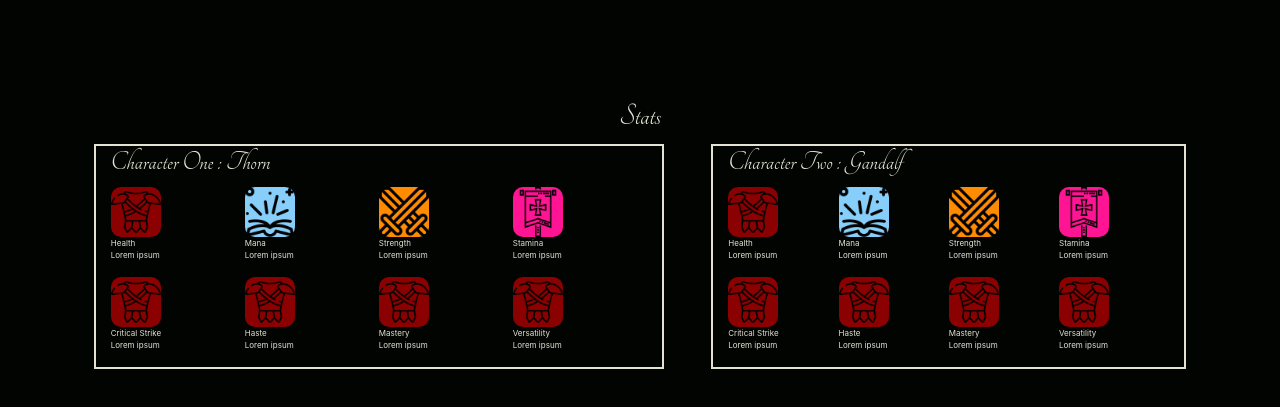
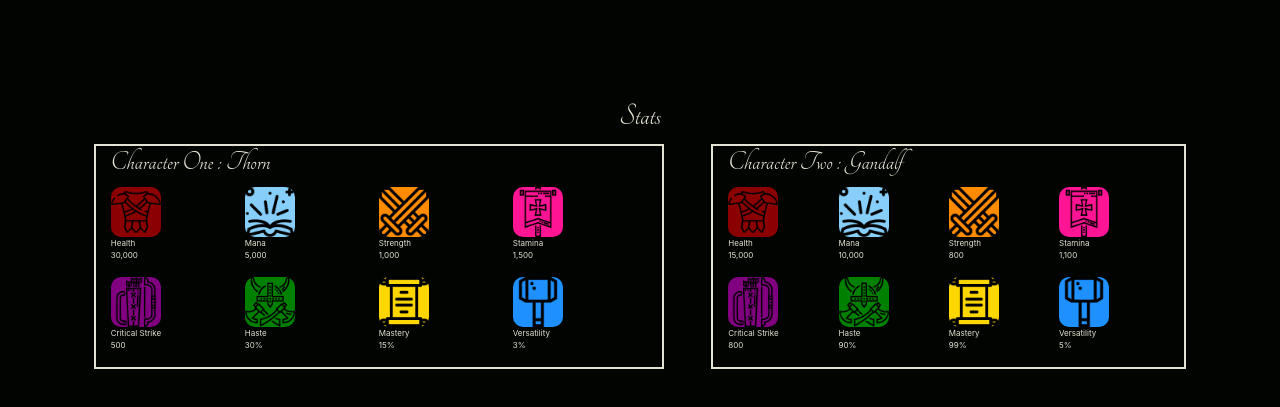
Before and after one commit to jwez192/project3_retake, a website: page index.html in a window 1280 px wide. Shown: the part 1435-1842 px from the top of the page. Drawn offline with nearby package versions, Linux system fonts and the light colour scheme.

Commit message:
beta 1.5

```diff
--- a/index.html
+++ b/index.html
@@ -207,35 +207,35 @@
 
                     <article class="col-3">
                         <div class="health"></div>
-                        <p>Health <br> Lorem ipsum</p>
+                        <p>Health <br> 30,000</p>
                     </article>
                     <article class="col-3">
                         <div class="int"></div>
-                        <p>Mana <br> Lorem ipsum</p>
+                        <p>Mana <br> 5,000</p>
                     </article>
                     <article class="col-3">
                         <div class="strength"></div>
-                        <p> Strength<br> Lorem ipsum</p>
+                        <p> Strength<br> 1,000</p>
                     </article>
                     <article class="col-3">
                         <div class="stamina"></div>
-                        <p>Stamina <br> Lorem ipsum</p>
+                        <p>Stamina <br> 1,500</p>
                     </article>
                     <article class="col-3">
-                        <div class="health"></div>
-                        <p>Critical Strike <br> Lorem ipsum</p>
+                        <div class="crit"></div>
+                        <p>Critical Strike <br> 500</p>
                     </article>
                     <article class="col-3">
-                        <div class="health"></div>
-                        <p>Haste <br> Lorem ipsum</p>
+                        <div class="haste"></div>
+                        <p>Haste <br> 30%</p>
                     </article>
                     <article class="col-3">
-                        <div class="health"></div>
-                        <p>Mastery <br> Lorem ipsum</p>
+                        <div class="mastery"></div>
+                        <p>Mastery <br> 15%</p>
                     </article>
                     <article class="col-3">
-                        <div class="health"></div>
-                        <p>Versatility <br> Lorem ipsum</p>
+                        <div class="vers"></div>
+                        <p>Versatility <br> 3%</p>
                     </article>
                 </article>
            </article>
@@ -245,35 +245,35 @@
 
                 <article class="col-3">
                     <div class="health"></div>
-                    <p>Health <br> Lorem ipsum</p>
+                    <p>Health <br> 15,000</p>
                 </article>
                 <article class="col-3">
                     <div class="int"></div>
-                    <p>Mana <br> Lorem ipsum</p>
+                    <p>Mana <br> 10,000</p>
                 </article>
                 <article class="col-3">
                     <div class="strength"></div>
-                    <p> Strength<br> Lorem ipsum</p>
+                    <p> Strength<br> 800</p>
                 </article>
                 <article class="col-3">
                     <div class="stamina"></div>
-                    <p>Stamina <br> Lorem ipsum</p>
+                    <p>Stamina <br> 1,100</p>
                 </article>
                 <article class="col-3">
-                    <div class="health"></div>
-                    <p>Critical Strike <br> Lorem ipsum</p>
+                    <div class="crit"></div>
+                    <p>Critical Strike <br> 800</p>
                 </article>
                 <article class="col-3">
-                    <div class="health"></div>
-                    <p>Haste <br> Lorem ipsum</p>
+                    <div class="haste"></div>
+                    <p>Haste <br> 90%</p>
                 </article>
                 <article class="col-3">
-                    <div class="health"></div>
-                    <p>Mastery <br> Lorem ipsum</p>
+                    <div class="mastery"></div>
+                    <p>Mastery <br> 99%</p>
                 </article>
                 <article class="col-3">
-                    <div class="health"></div>
-                    <p>Versatility <br> Lorem ipsum</p>
+                    <div class="vers"></div>
+                    <p>Versatility <br> 5%</p>
                 </article>
             </article>
            </article>
--- a/scss/utils/_stats.scss
+++ b/scss/utils/_stats.scss
@@ -73,6 +73,46 @@
     background-color:deeppink;
     border-radius: 10px;
 }
+.vers{
+    background-image: url('../images/icons/vers.png');
+    background-size: 100%;
+    width: 50px;
+    height: 50px;
+    background-position: center;
+    background-repeat: no-repeat;
+    background-color:dodgerblue;
+    border-radius: 10px;
+}
+.mastery{
+    background-image: url('../images/icons/mastery.png');
+    background-size: 100%;
+    width: 50px;
+    height: 50px;
+    background-position: center;
+    background-repeat: no-repeat;
+    background-color:gold;
+    border-radius: 10px;
+}
+.crit{
+    background-image: url('../images/icons/crit.png');
+    background-size: 100%;
+    width: 50px;
+    height: 50px;
+    background-position: center;
+    background-repeat: no-repeat;
+    background-color:purple;
+    border-radius: 10px;
+}
+.haste{
+    background-image: url('../images/icons/haste.png');
+    background-size: 100%;
+    width: 50px;
+    height: 50px;
+    background-position: center;
+    background-repeat: no-repeat;
+    background-color:green;
+    border-radius: 10px;
+}
 
 #statsHeader{
     margin-top: 100px;
```
Also changed, not shown: css/main.css, images/icons/crit.png (added), images/icons/haste.png (added), images/icons/mastery.png (added), images/icons/vers.png (added), 1 other file.
